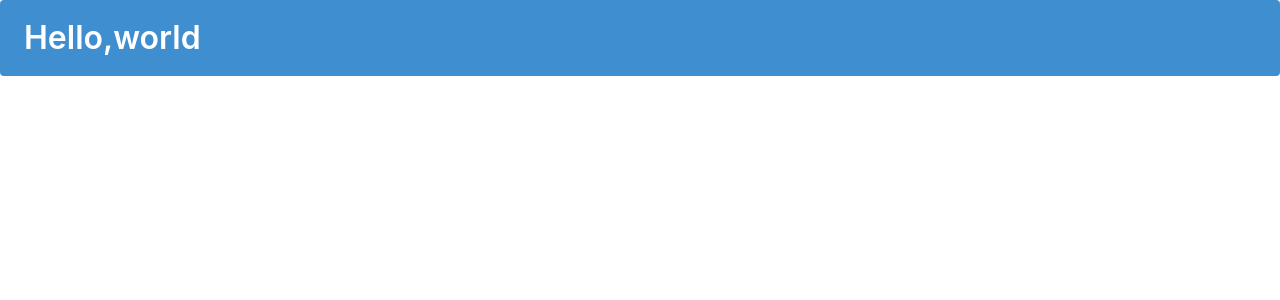
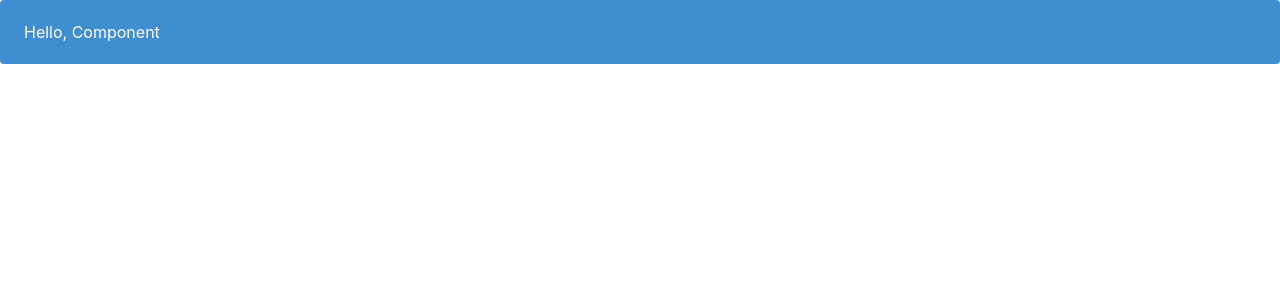
Before and after one commit to nsxz945/project-react-1, a React (Create React App) app: page / in a window 1280 px wide. Shown: the top 300 px of the page. Built offline with nearby package versions, Linux system fonts and the light colour scheme.

Commit message:
component

```diff
--- a/public/index.html
+++ b/public/index.html
@@ -16,6 +16,7 @@
     <title>React App</title>
   </head>
   <body>
+    <div id="root"></div>
     <div id="container"></div>
   </body>
 </html>
--- /dev/null
+++ b/src/Welcome.js
@@ -0,0 +1,8 @@
+import React from 'react';
+class Welcome extends React.Component {
+  render() {
+    return <div className="notification is-info"><h1>Hello, Component</h1></div>;
+  }
+}
+
+export default Welcome
--- a/src/index.js
+++ b/src/index.js
@@ -3,7 +3,9 @@ import ReactDOM from 'react-dom';
 import App from './App';
 import './index.css';
 import 'bulma/css/bulma.css'
+import Welcome from './Welcome'
+
 ReactDOM.render(
- <App />,
+  <Welcome/>,
   document.getElementById('container')
-);
+)
```
Also changed, not shown: 6 other files (tests, documents, lock files or other folders).
